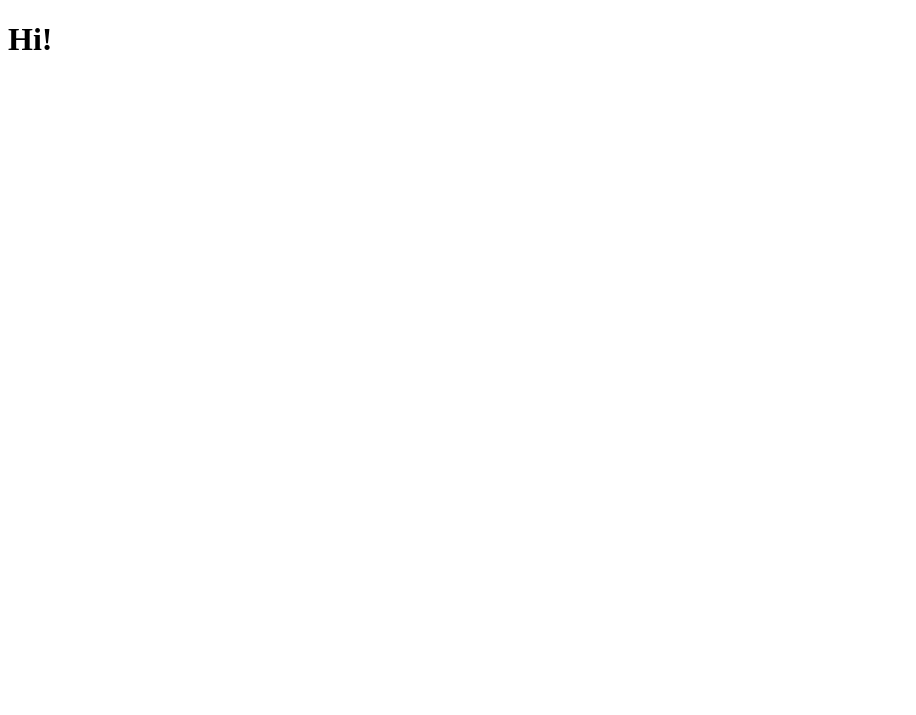
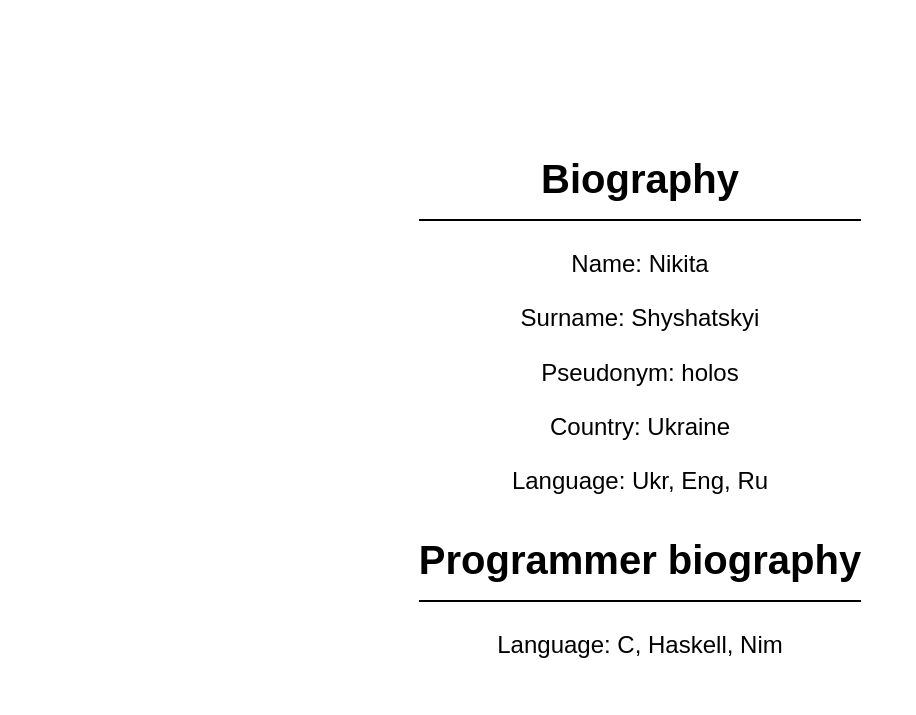
Before and after one commit to wholos/wholos.github.io, a plain HTML site: page index.html in a window 1280 px wide. Shown: the whole page, without its empty margins (0-916 px from the left). Drawn offline with Linux system fonts and the light colour scheme.

Commit message:
Update index.html

```diff
--- a/index.html
+++ b/index.html
@@ -1,12 +1,22 @@
 <!DOCTYPE html>
 <html lang="en">
-<head>
+  <head>
     <meta charset="UTF-8">
     <meta name="viewport" content="width=device-width, initial-scale=1.0">
-    <title>Holos biography</title>
-    <link rel="stylesheet" href="style.css">
-</head>
-<body>
-  <h1>Hi!</h1>
-</body>
+    <meta http-equiv="X-UA-Compatible" content="ie=edge">
+    <title>My Website</title>
+    <link rel="stylesheet" href="main.css?v=1">
+  </head>
+  <body>
+    <main>
+        <h1>Biography</h1>
+	    <h2>Name: Nikita</h2>
+	    <h2>Surname: Shyshatskyi</h2>
+	    <h2>Pseudonym: holos</h2>
+	    <h2>Country: Ukraine</h2>
+	    <h2>Language: Ukr, Eng, Ru</h2>
+	    <h1>Programmer biography</h1>
+	    <h2>Language: C, Haskell, Nim</h2>
+    </main>
+  </body>
 </html>
```
